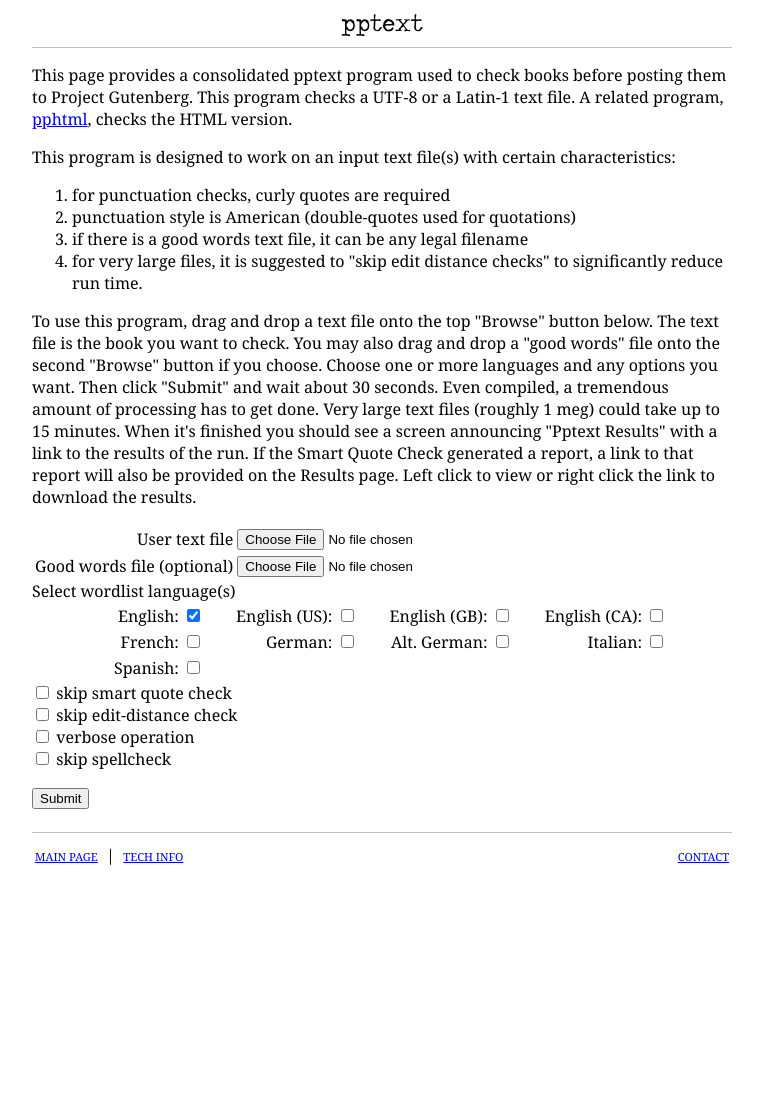
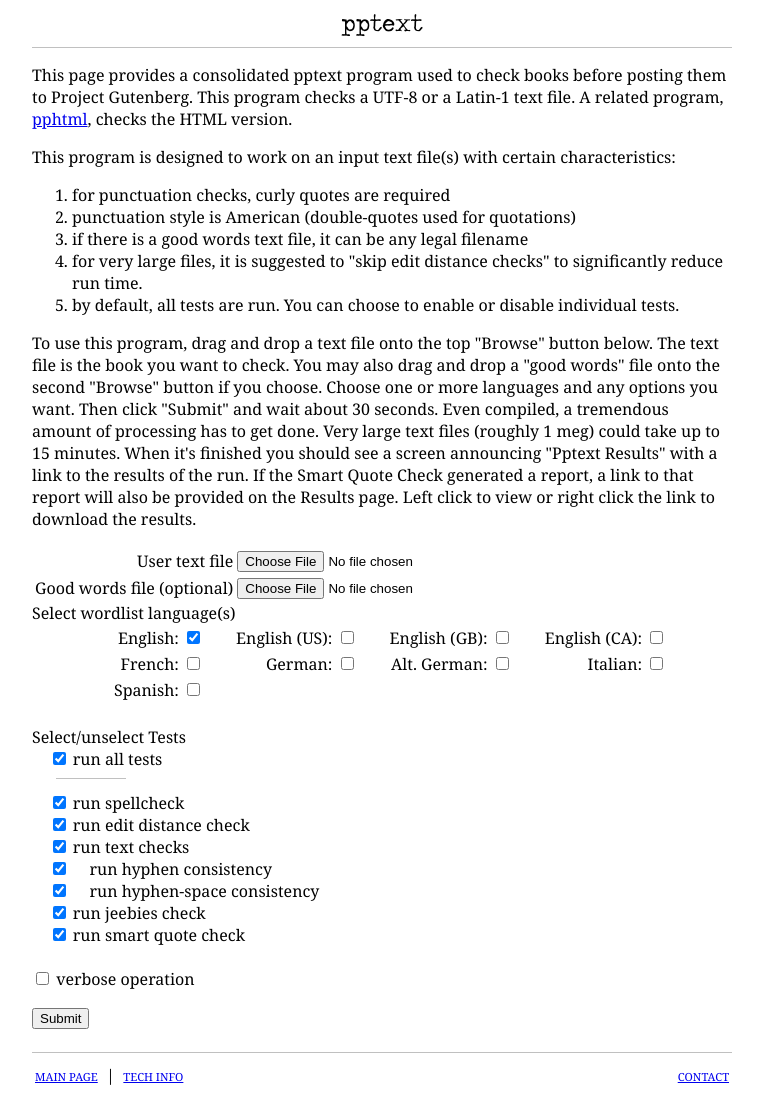
Before and after one commit to DistributedProofreaders/ppwb, a PHP site: page /pptext.php in a window 1280 px wide. Shown: the whole page, without its empty margins (258-1018 px from the left). Before the commit the page ends 865 px from the top, so only its background shows below. Run offline with PHP 8.4, Linux system fonts and the light colour scheme; some libraries are stand-ins or nearby versions.

Commit message:
user selects tests

```diff
--- a/pptext.php
+++ b/pptext.php
@@ -19,7 +19,8 @@ related program, <a href='pphtml.php'>pphtml</a>, checks the HTML version.
 <li>punctuation style is American (double-quotes used for quotations)</li>
 <li>if there is a good words text file, it can be any legal filename</li>
 <li>for very large files, it is suggested to
-"skip edit distance checks" to significantly reduce run time.
+"skip edit distance checks" to significantly reduce run time.</li>
+<li>by default, all tests are run. You can choose to enable or disable individual tests.
 </ol>
 
 <p>To use this program, drag and drop a text file onto the top "Browse" button below.
@@ -62,27 +63,43 @@ Left click to view or right click the link to download the results.</p>
       <td align='right' style='padding-left:30px'>Italian: <input type="checkbox" name="wlangs[]" value="it" autocomplete=off /></td>
       </tr>
       <tr>
-	  <td align='right' style='padding-left:30px'>Spanish: <input type="checkbox" name="wlangs[]" value="es" autocomplete=off /></td>
+      <td align='right' style='padding-left:30px'>Spanish: <input type="checkbox" name="wlangs[]" value="es" autocomplete=off /></td>
       </tr>
     </table>
     </div>
 
-    <input type="checkbox" name="sqc" value="Yes" id="sqc" autocomplete="off">
-    <label for="sqc">skip smart quote check</label><br/>
+    <br/>
 
-    <input type="checkbox" name="lev" value="Yes" id="lev" autocomplete="off">
-    <label for="sqc">skip edit-distance check</label><br/>
+<div>Select/unselect Tests<br />
+    &nbsp;&nbsp;&nbsp;&nbsp;<input type="checkbox" name='rat" value="Yes" id='rat' autocomplete="off" class="chk_boxes">
+    <label for="rat">run all tests</label><br/>
 
+    <hr style='border:none; border-bottom:1px solid silver; width:10%; float:left; margin-left:24px;' /><br />
+
+    &nbsp;&nbsp;&nbsp;&nbsp;<input type="checkbox" name="rspl" value="Yes" id="rspl" autocomplete="off" class="chk_boxes1">
+    <label for="rspl">run spellcheck</label><br/>
+
+    &nbsp;&nbsp;&nbsp;&nbsp;<input type="checkbox" name="redi" value="Yes" id="redi" autocomplete="off" class="chk_boxes1">
+    <label for="redi">run edit distance check</label><br/>
+
+    &nbsp;&nbsp;&nbsp;&nbsp;<input type="checkbox" name="rtxt" value="Yes" id="rtxt" autocomplete="off" class="tchk chk_boxes1 chk_t">
+    <label for="rtxt">run text checks</label><br/>
+
+    &nbsp;&nbsp;&nbsp;&nbsp;<input type="checkbox" name="rthc" value="Yes" id="rthc" autocomplete="off" class="tchks chk_boxes1 chk_t1">
+    <label for="rthc">&nbsp;&nbsp;&nbsp;&nbsp;run hyphen consistency</label><br/>
+
+    &nbsp;&nbsp;&nbsp;&nbsp;<input type="checkbox" name="rhsc" value="Yes" id="rhsc" autocomplete="off" class="tchks chk_boxes1 chk_t1">
+    <label for="rhsc">&nbsp;&nbsp;&nbsp;&nbsp;run hyphen-space consistency</label><br/>
+
+    &nbsp;&nbsp;&nbsp;&nbsp;<input type="checkbox" name="rjee" value="Yes" id="rjee" autocomplete="off" class="chk_boxes1">
+    <label for="sqc">run jeebies check</label><br/>
+
+    &nbsp;&nbsp;&nbsp;&nbsp;<input type="checkbox" name="rsqc" value="Yes" id="rsqc" autocomplete="off" class="chk_boxes1">
+    <label for="rsqc">run smart quote check</label><br/>
+
+    <br/>
     <input type="checkbox" name="ver" value="Yes" id="ver" autocomplete="off">
     <label for="ver">verbose operation</label><br/>
-
-<!--
-    <input type="checkbox" name="skipx" value="Yes" id="skipx" autocomplete="off">
-    <label for="skipx">skip time-expensive checks</label><br/>
--->
-
-    <input type="checkbox" name="skipspell" value="Yes" id="skipspell" autocomplete="off">
-    <label for="skipspell">skip spellcheck</label><br/>
 
     <div style='margin-top:1em; margin-bottom:0em;'><input type="submit" value="Submit" name="upload"/></div>
 
@@ -103,10 +120,29 @@ function output_header()
     <meta name=viewport content="width=device-width, initial-scale=1">
     <title>PP Workbench: pptext</title>
     <link rel="stylesheet" type="text/css" href="rfrank.css">
+    <script src="https://code.jquery.com/jquery-1.9.1.min.js"></script>
+    <script>
+    $(document).ready(function() {
+        $('.chk_boxes').click(function(){
+            $('.chk_boxes1').prop('checked',this.checked);
+        });
+        $('.chk_t').click(function(){
+            $('.chk_t1').prop('checked',this.checked);
+        });
+        $('.chk_boxes1').click(function(){
+            $('.chk_boxes').prop('checked',false);
+        });
+        $('.tchks').click(function(){
+            $('.tchk').prop('checked',true);
+        });
+        $('.chk_boxes1').prop('checked',true);
+        $('.chk_boxes').prop('checked',true);
+    });
+    </script>
   </head>
   <body>
   <div id="header" class='hsty'>pptext</div>
-	<hr style='border:none; border-bottom:1px solid silver;'>
+    <hr style='border:none; border-bottom:1px solid silver;'>
 HEAD;
 }
 
@@ -118,15 +154,16 @@ function output_footer()
     <table summary="" width="100%">
       <tr>
         <td align="left">
-        	<a style='font-size:70%' href='index.php'>MAIN PAGE</a>
-        	&nbsp;|&nbsp;
-        	<a style='font-size:70%' href='techinfo-pptext.php'>TECH INFO</a>
+            <a style='font-size:70%' href='index.php'>MAIN PAGE</a>
+            &nbsp;|&nbsp;
+            <a style='font-size:70%' href='techinfo-pptext.php'>TECH INFO</a>
         </td>
         <td align="right">
         <a style='font-size:70%' href='mailto:rfrank@rfrank.net'>CONTACT</a></td>
       </tr>
     </table>
   </div>
+
   </body>
 </html>
 FOOT;
```
Also changed, not shown: pptext-action.php (+26 -29 lines).
